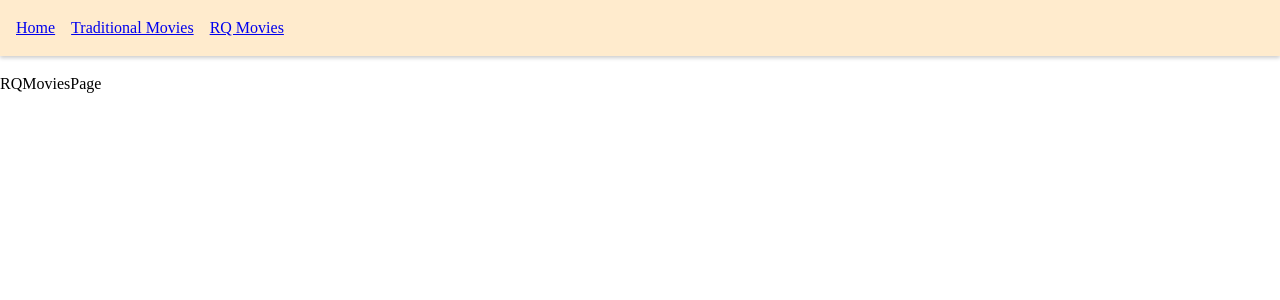
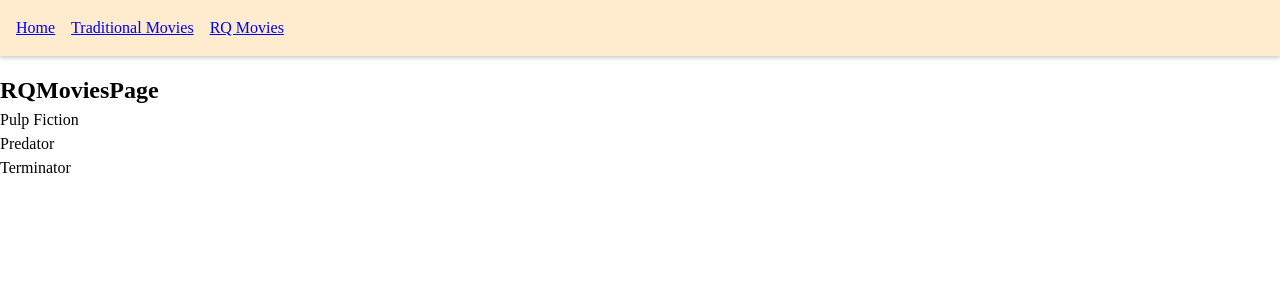
Before and after one commit to DenKuznets/codevolution-reatquery-tutorial, a React (Vite) app: page /rq-movies in a window 1280 px wide. Shown: the top 300 px of the page. Built offline with nearby package versions, Linux system fonts and the light colour scheme; data requests are answered from the project's data file.

Commit message:
progress

```diff
--- a/package.json
+++ b/package.json
@@ -15,6 +15,7 @@
     "json-server": "^0.17.3",
     "react": "^18.2.0",
     "react-dom": "^18.2.0",
+    "react-query": "^3.39.3",
     "react-router-dom": "^6.14.1"
   },
   "devDependencies": {
--- a/src/App.jsx
+++ b/src/App.jsx
@@ -9,6 +9,7 @@ import MoviesPage from "./components/Movies.page";
 import RQMoviesPage from "./components/RQMovies.page";
 import HomePage from "./components/Home.page";
 import Layout from "./components/Layout";
+import { QueryClient, QueryClientProvider } from "react-query";
 
 const router = createBrowserRouter(
     createRoutesFromElements(
@@ -20,8 +21,14 @@ const router = createBrowserRouter(
     )
 );
 
+const queryClient = new QueryClient();
+
 function App() {
-    return <RouterProvider router={router} />;
+    return (
+        <QueryClientProvider client={queryClient}>
+            <RouterProvider router={router} />
+        </QueryClientProvider>
+    );
 }
 
 export default App;
--- a/src/components/RQMovies.page.jsx
+++ b/src/components/RQMovies.page.jsx
@@ -1,5 +1,19 @@
+import axios from "axios";
+import { useQuery } from "react-query";
+
 const RQMoviesPage = () => {
-    return <div>RQMoviesPage</div>;
+    const { isLoading, data } = useQuery("movies", () => {
+        return axios.get("http://localhost:4000/movies");
+    });
+    if (isLoading) return <h2>Loading...</h2>;
+    return (
+        <>
+            <h2>RQMoviesPage</h2>
+            {data?.data.map((movie) => (
+                <div key={movie.title}>{movie.title}</div>
+            ))}
+        </>
+    );
 };
 
 export default RQMoviesPage;
```
Also changed, not shown: 1 other file (tests, documents, lock files or other folders).
